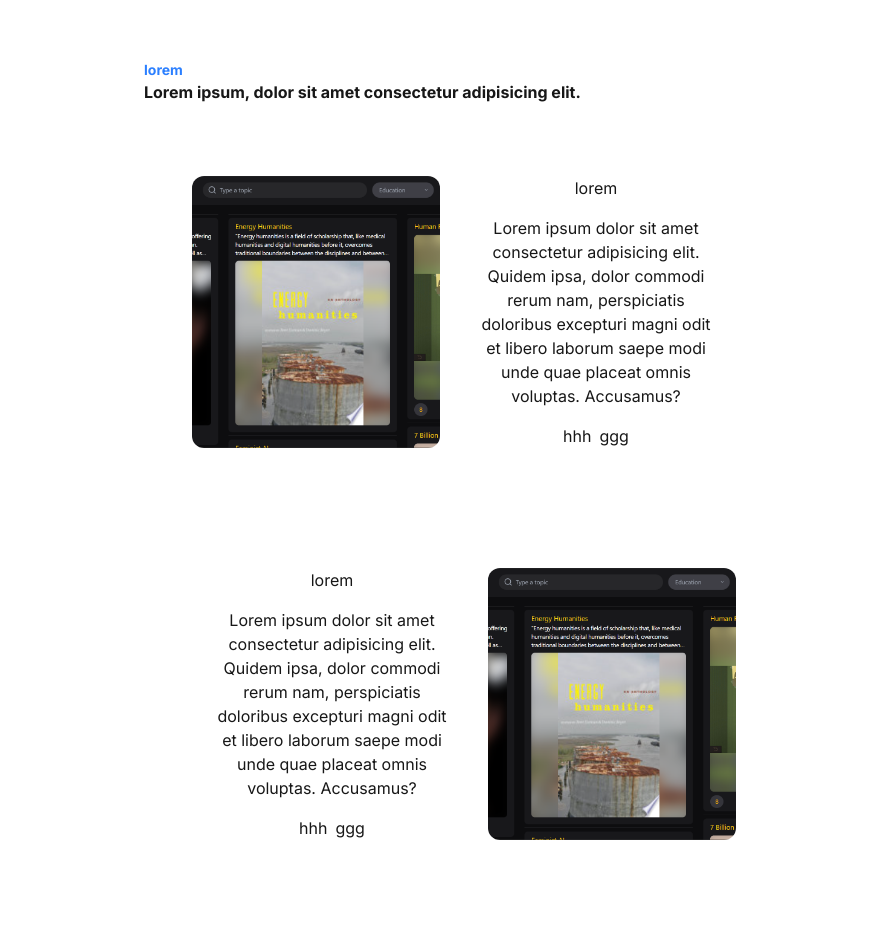
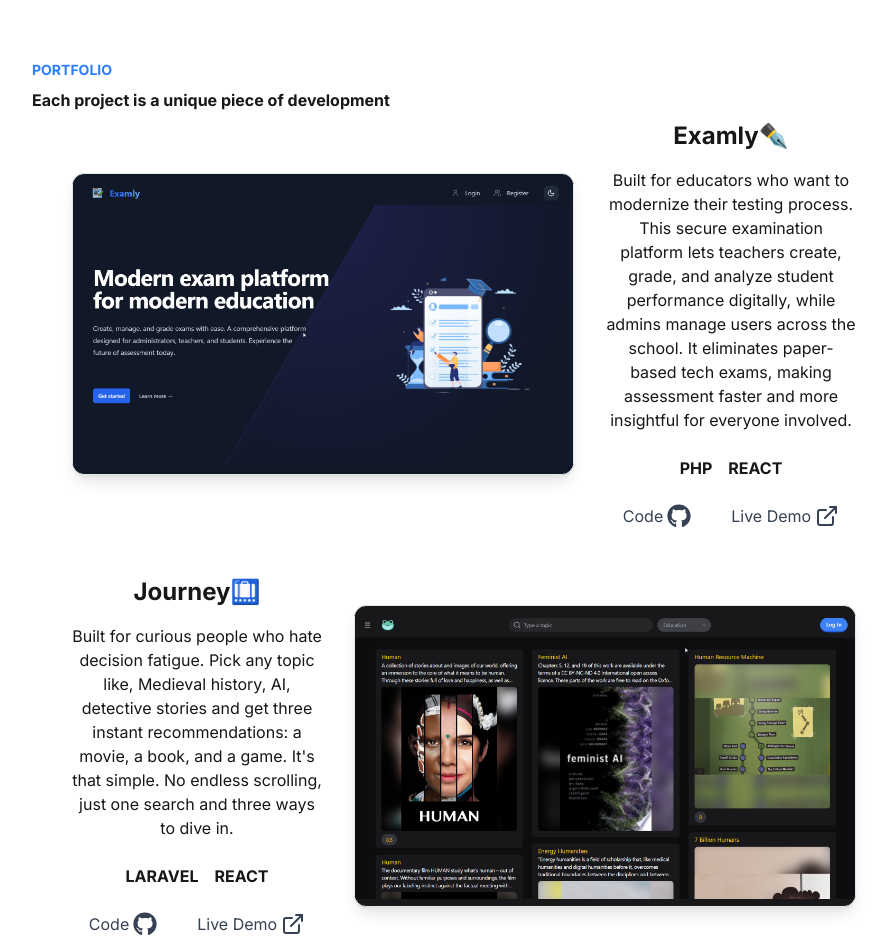
Before and after one commit to BOmarB/Portfolio, a Next.js app: page / in a window 1280 px wide. Shown: the part 1540-2492 px from the top of the page, without its empty margins (176-1063 px from the left). Built offline with nearby package versions, Linux system fonts and the light colour scheme.

Commit message:
Project-section-Done

```diff
--- a/app/components/AboutPage.tsx
+++ b/app/components/AboutPage.tsx
@@ -10,8 +10,10 @@ function AboutPage() {
         <h1 className="text-blue-500 font-extrabold text-4xl text-center p-4">
           ABOUT ME{" "}
         </h1>
-        <p className="text-center text-black p-2  text-lg">
-          Lorem ipsum dolor sit amet consectetur adipisicing elit. Totam repellendus atque eveniet et fugiat, neque autem voluptatibus eligendi optio blanditiis, alias facilis enim debitis labore nemo, ducimus sapiente illo possimus!
+        <p className="text-center text-black p-2 text-lg">
+          {
+            "I'm Omar. I enjoy building robust, scalable applications from the ground up. Focused on crafting efficient APIs and solid architectures that evolve based on performance metrics and real-world usage. Always deploying."
+          }
         </p>
       </div>
     </section>
--- a/app/components/HomePage.tsx
+++ b/app/components/HomePage.tsx
@@ -22,7 +22,7 @@ function HomePage() {
     >
       <div className="">
         <h1 className="text-2xl md:text-4xl font-extrabold ">
-          Full-stack Web Developer 👋
+          Back-End Laravel Developer 👋
         </h1>
         <p className="py-4 text-xs md:text-sm text-gray-500">
           {
@@ -55,22 +55,22 @@ function HomePage() {
       <div className="col-span-2 ">
         <pre className=" md:text-xl text-sm gap-1  font-semibold flex md:gap-8">
           <span className="pt-1 md:p-0">Teck Stack |</span>
+          <SiLaravel className="text-[#F05340]" title="Laravel" size={40} />
+          <SiReact className="text-[#1ef7df]" title="React" size={40} />
+          <SiPhp className="text-[#474A8A]" title="Php" size={40} />
+          <SiTailwindcss
+            className="text-[#1ef7df]"
+            title="Tailwindcss"
+            size={40}
+          />
           <SiHtml5 className="text-[#E34F26]" title="HTML5" size={40} />
-          <SiCss3 className="text-[#1572B6]" title="CSS3" size={40} />
+          <SiNextdotjs className="text-[#000000]" title="Next.js" size={40} />
           <SiJavascript
             className="text-[#F7DF1E]"
             title="Javascript"
             size={40}
           />
-          <SiReact className="text-[#1ef7df]" title="React" size={40} />
-          <SiTailwindcss
-            className="text-[#1ef7df]"
-            title="Tailwindcss"
-            size={40}
-          />
-          <SiLaravel className="text-[#F05340]" title="Laravel" size={40} />
-          <SiPhp className="text-[#474A8A]" title="Php" size={40} />
-          <SiNextdotjs className="text-[#000000]" title="Next.js" size={40} />
+          <SiCss3 className="text-[#1572B6]" title="CSS3" size={40} />
         </pre>
       </div>
     </section>
--- a/app/components/ProjectsPage.tsx
+++ b/app/components/ProjectsPage.tsx
@@ -1,64 +1,99 @@
 import React from "react";
 import p1 from "@/app/components/Journey.png";
+import p2 from "@/app/components/Exam.png";
 import Image from "next/image";
+import { FaGithub } from "react-icons/fa";
+import { ExternalLink } from "lucide-react";
 
 function ProjectsPage() {
   return (
-    <section id="projects" className="min-h-screen max-w-2xl mx-auto px-4 space-y-6">
-      <div>
-        <h1 className="text-blue-500 text-sm font-bold ">lorem </h1>
+    <section
+      id="projects"
+      className="min-h-screen max-w-4xl mx-auto px-4 space-y-2"
+    >
+      <div className="space-y-2">
+        <h1 className="text-blue-500 text-sm font-bold ">PORTFOLIO</h1>
         <p className="font-bold ">
-          Lorem ipsum, dolor sit amet consectetur adipisicing elit.
+          Each project is a unique piece of development
         </p>
       </div>
-      <div className="p-12 flex md:flex-row flex-col gap-4 ">
-        <Image
-          src={p1}
-          alt="p1"
-          width={300}
-          height={300}
-          className="rounded-xl w-62 object-cover"
-        />
+      <div className="px-10 flex md:flex-row flex-col gap-8 items-center">
+        <div className="flex-shrink-0 rounded-xl overflow-hidden border border-gray-200 shadow-lg bg-gray-900">
+          <Image
+            src={p2}
+            alt="p1"
+            width={1300}
+            height={800}
+            quality={100}
+            className="w-[400px] md:w-[500px]  md:h-[300px] object-contain"
+          />
+        </div>
 
-        <div className="">
-          <h1 className="text-center">lorem </h1>
-          <p className="text-center p-4">
-            {" "}
-            Lorem ipsum dolor sit amet consectetur adipisicing elit. Quidem
-            ipsa, dolor commodi rerum nam, perspiciatis doloribus excepturi
-            magni odit et libero laborum saepe modi unde quae placeat omnis
-            voluptas. Accusamus?
+        <div className="flex-1">
+          <h1 className="text-center text-2xl font-bold mb-4">Examly✒️</h1>
+          <p className="text-center">
+            Built for educators who want to modernize their testing process.
+            This secure examination platform lets teachers create, grade, and
+            analyze student performance digitally, while admins manage users
+            across the school. It eliminates paper-based tech exams, making
+            assessment faster and more insightful for everyone involved.
           </p>
-          <div className="flex justify-center gap-2">
-            <a href="">hhh</a>
-            <a href="">ggg</a>
+          <div className="flex justify-center gap-4 mt-6">
+            <strong>PHP</strong>
+            <strong>REACT</strong>
+          </div>
+          <div className="flex justify-center gap-10 mt-6">
+            <a
+              href="https://github.com/BOmarB/School_Exams_App"
+              className="md:text-base text-sm text-gray-700 gap-1 flex hover:underline"
+              target="_black"
+            >
+              Code <FaGithub className="w-5 h-5 md:w-6 md:h-6" />
+            </a>
+            <a href="" className=" md:text-base text-sm text-gray-700 gap-1 flex hover:underline">
+              Live Demo <ExternalLink className="w-5 h-5 md:w-6 md:h-6" />
+            </a>
           </div>
         </div>
       </div>
-      <div className="p-12 flex md:flex-row flex-col gap-4">
-
-
-        <div className="">
-          <h1 className="text-center">lorem </h1>
-          <p className="text-center p-4">
-            {" "}
-            Lorem ipsum dolor sit amet consectetur adipisicing elit. Quidem
-            ipsa, dolor commodi rerum nam, perspiciatis doloribus excepturi
-            magni odit et libero laborum saepe modi unde quae placeat omnis
-            voluptas. Accusamus?
+      <div className="p-10 flex md:flex-row flex-col gap-8 items-center">
+        <div className="flex-1">
+          <h1 className="text-center text-2xl font-bold mb-4">Journey🛄</h1>
+          <p className="text-center">
+            {
+              "Built for curious people who hate decision fatigue. Pick any topic like, Medieval history, AI, detective stories and get three instant recommendations: a movie, a book, and a game. It's that simple. No endless scrolling, just one search and three ways to dive in."
+            }
           </p>
-          <div className="flex justify-center gap-2">
-            <a href="">hhh</a>
-            <a href="">ggg</a>
+          <div className="flex justify-center gap-4 mt-6">
+            <strong>LARAVEL</strong>
+            <strong>REACT</strong>
+          </div>
+          <div className="flex justify-center gap-10 mt-6">
+            <a
+              href="https://github.com/BOmarB"
+              className="md:text-base text-sm text-gray-700 gap-1 flex hover:underline"
+              target="_black"
+            >
+              Code <FaGithub className="w-5 h-5 md:w-6 md:h-6" />
+            </a>
+            <a
+              href=""
+              className="text-gray-700 md:text-base text-sm gap-1 flex hover:underline"
+            >
+              Live Demo <ExternalLink className="w-5 h-5 md:w-6 md:h-6" />
+            </a>
           </div>
         </div>
-        <Image
-          src={p1}
-          alt="p1"
-          width={300}
-          height={300}
-          className="rounded-xl w-62 object-cover"
-        />
+        <div className="flex-shrink-0 rounded-xl overflow-hidden border border-gray-200 shadow-lg bg-zinc-900">
+          <Image
+            src={p1}
+            alt="p1"
+            width={1200}
+            height={800}
+            quality={100}
+            className="w-[400px] md:w-[500px] md:h-[300px] object-contain"
+          />
+        </div>
       </div>
     </section>
   );
--- a/app/components/page.tsx
+++ /dev/null
@@ -1,7 +0,0 @@
-import Image from "next/image";
-
-export default function Home() {
-  return (
-   <div></div>
-  );
-}
--- a/app/layout.tsx
+++ b/app/layout.tsx
@@ -1,15 +1,18 @@
 import type { Metadata } from "next";
 import "./globals.css";
 import Navbar from "./components/Navbar";
-import { Inter } from 'next/font/google'
+import { Inter, Libre_Franklin } from "next/font/google";
 import Footer from "./components/Footer";
-
-const inter = Inter({subsets:['latin']});
 
 export const metadata: Metadata = {
   title: "Omar bouazzaoui full stack Developer",
   description: "Portfolio showcasing Next.js, React, and Laravel projects",
 };
+
+const inter = Inter({
+  subsets: ["latin"],
+  variable: "--font-inter",
+});
 
 export default function RootLayout({
   children,
@@ -17,11 +20,11 @@ export default function RootLayout({
   children: React.ReactNode;
 }>) {
   return (
-    <html lang="en">
+    <html lang="en" className={inter.variable}>
       <body className={inter.className}>
         <Navbar />
         <main className="min-h-screen">{children}</main>
-        <Footer/>
+        <Footer />
       </body>
     </html>
   );
--- a/app/page.tsx
+++ b/app/page.tsx
@@ -10,7 +10,7 @@ export default function Home() {
       <HomePage />
       <AboutPage />
       <ProjectsPage />
-      <div className="h-10"></div>
+      <div className="h-30"></div>
       <ContactPage />
     </div>
   );
```
Also changed, not shown: app/components/Exam.png (added), app/components/Journey.png.
